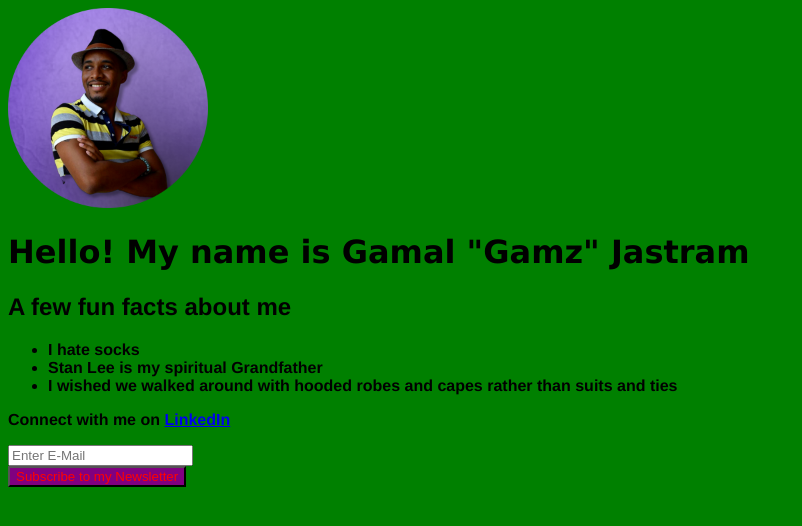
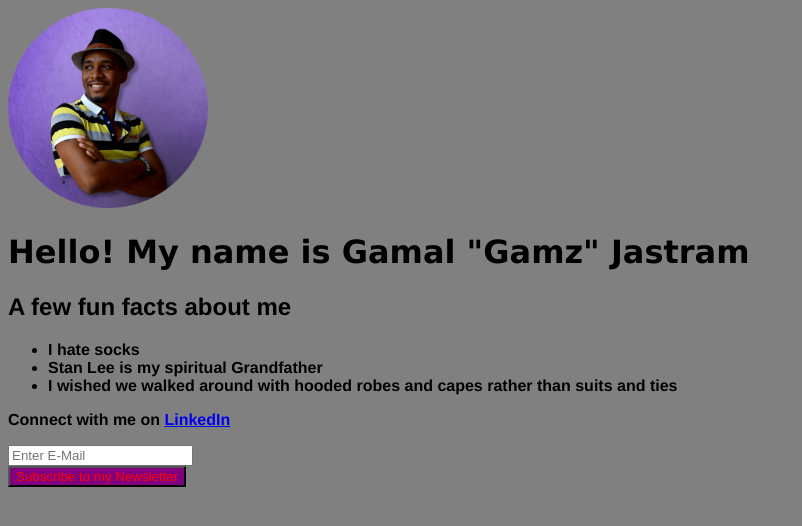
Before and after one commit to GamalFJ/Scrimba-Personal-Website, a plain HTML site: page index.html in a window 1280 px wide. Shown: the whole page, without its empty margins (0-802 px from the left). Drawn offline with Linux system fonts and the light colour scheme.

Commit message:
Css Gray

```diff
--- a/style.css
+++ b/style.css
@@ -1,5 +1,5 @@
 body {
-    background-color: Green;
+    background-color: Gray;
     font-family: Helvetica;
     font-weight: bold;
     font-size: adjust;
```
